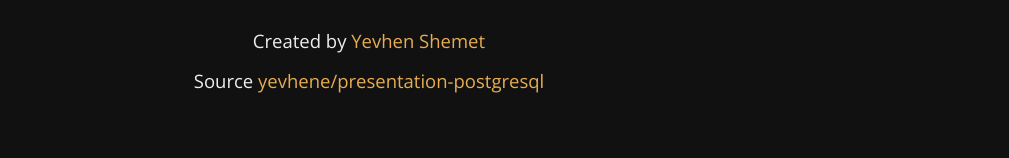
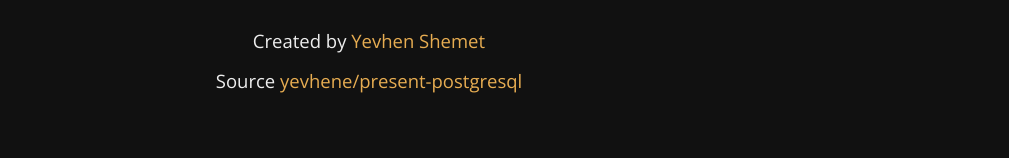
Before and after one commit to yevhene/present-postgresql, a website: page index.html in a window 1280 px wide. Shown: the part 418-576 px from the top of the page, without its empty margins (271-1280 px from the left). Drawn offline with nearby package versions, Linux system fonts and the light colour scheme.

Commit message:
Update index.html

```diff
--- a/index.html
+++ b/index.html
@@ -43,7 +43,7 @@
           <p>
             <small>Created by <a href="mailto:yevhene@gmail.com">Yevhen Shemet</a></small>
             <br />
-            <small>Source <a href="http://github.com/yevhene/presentation-postgresql">yevhene/presentation-postgresql</a></small>
+            <small>Source <a href="http://github.com/yevhene/present-postgresql">yevhene/present-postgresql</a></small>
           </p>
         </section>
 
```
